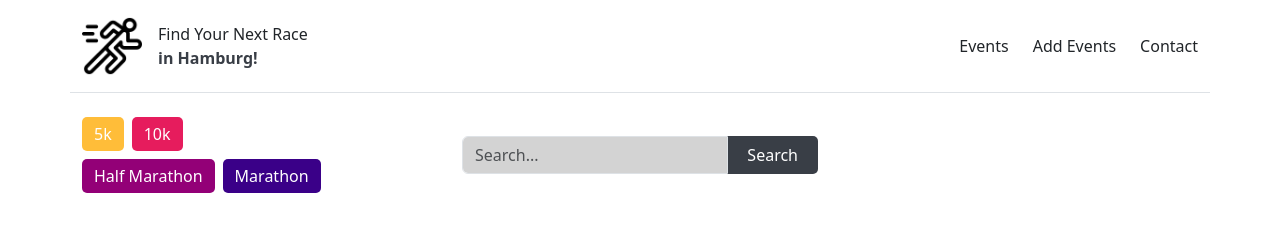
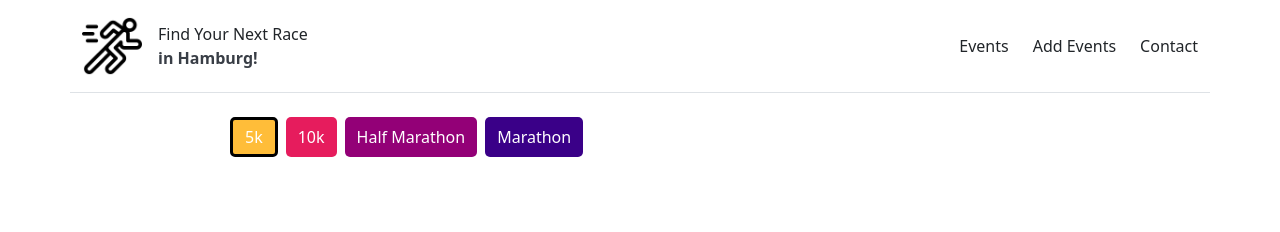
Before and after one commit to Marina-single/FinalProject-Redi, a plain HTML site: page main_page.html in a window 1280 px wide. Both pictures are taken after a click on the button "5k". Drawn offline with nearby package versions, Linux system fonts and the light colour scheme.

Commit message:
add style for button

```diff
--- a/main_page.html
+++ b/main_page.html
@@ -39,31 +39,17 @@
     </div>
   </header>
 
-  <div class="container py-4">
-    <div class="row align-items-center">
+  <div class="container py-4 container-menu">
 
-      <div class="col-12 col-md-4">
-        <div class="d-flex flex-column gap-2">
-          <div class="d-flex gap-2">
-            <button class="btn-css five" onclick="render(filterDistance('5K'))">5k</button>
-            <button class="btn-css ten" onclick="render(filterDistance('10K'))">10k</button>
-          </div>
-          <div class="d-flex gap-2">
-            <button class="btn-css half" onclick="render(filterDistance('Half marathon'))">Half Marathon</button>
-            <button class="btn-css marathon" onclick="render('Marathon')">Marathon</button>
-          </div>
-        </div>
-      </div>
+    <div class="d-flex gap-2">
+      <button class="btn-css five distance-filter-btn" onclick="handleDistanceFilterClick('5K', this)">5k</button>
+      <button class="btn-css ten distance-filter-btn" onclick="handleDistanceFilterClick('5K', this)">10k</button>
 
-      <div class="col-12 col-md-4 my-2 my-md-0">
-        <div class="input-group justify-content-center">
-          <input type="text" class="form-control" placeholder="Search...">
-          <button class="btn-css search-btn" type="button">Search</button>
-        </div>
-      </div>
-
+      <button class="btn-css half distance-filter-btn" onclick="handleDistanceFilterClick('5K', this)">Half
+        Marathon</button>
+      <button class="btn-css marathon distance-filter-btn"
+        onclick="handleDistanceFilterClick('5K', this)">Marathon</button>
     </div>
-  </div>
   </div>
 
   <div class="container event-container">
--- a/script.js
+++ b/script.js
@@ -48,14 +48,35 @@ function add() {
   document.getElementById('description').value = '';
   document.getElementById('link').value = '';
   selectedDistance = [];
-  render();
+  window.location.href = "main_page.html"
 
 
 }
 
+let activeDistanceFilter = null;
+
+function handleDistanceFilterClick(distance, button) {
+  let allButtons = document.querySelectorAll('.distance-filter-btn');
+
+  if (activeDistanceFilter === distance) {
+    activeDistanceFilter = null;
+    button.classList.remove('selected-btn');
+    render();
+  } else {
+    activeDistanceFilter = distance;
+    for (let i = 0; i < allButtons.length; i++) {
+      allButtons[i].classList.remove('selected-btn');
+    }
+    button.classList.add('selected-btn');
+    let filtered = filterDistance(distance);
+    render(filtered);
+  }
+}
+
+
 function filterDistance(distance) {
   let allEvents = JSON.parse(localStorage.getItem("events")) || [];
-  return allEvents.filter(function(event) {
+  return allEvents.filter(function (event) {
     return event.distance.includes(distance);
   });
 }
--- a/style.css
+++ b/style.css
@@ -50,9 +50,8 @@ a {
     justify-content: space-between;
 }
 
-.search{
-    width: 600px;
-
+.container-menu{
+    padding-left: 160px;
 }
 
 .btn-css {
```
Also changed, not shown: add-events-page.html (+1 -5 lines).
